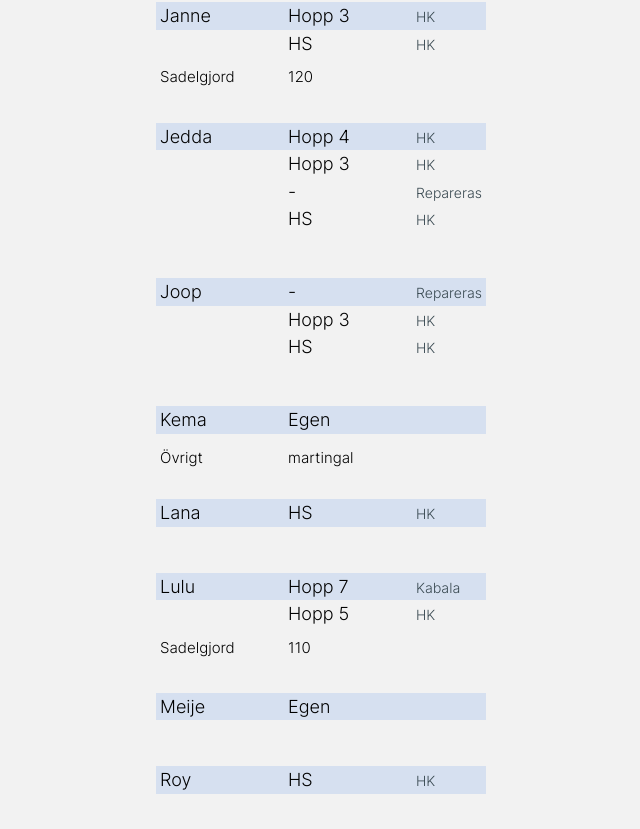
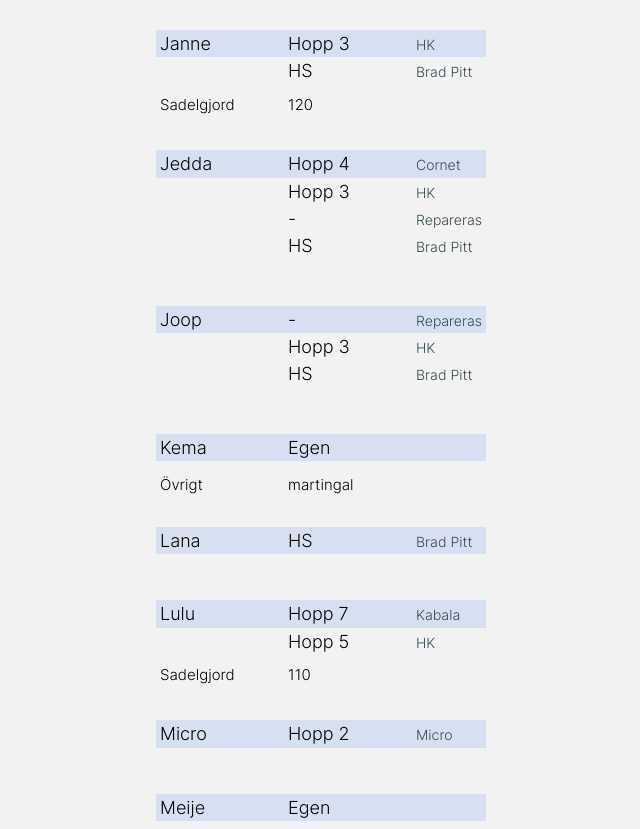
Before and after one commit to Minomichu/hoppsadlar, a Next.js app: page / in a window 1280 px wide. Shown: the part 1151-1980 px from the top of the page, without its empty margins (319-959 px from the left). Built offline with nearby package versions, Linux system fonts and the light colour scheme.

Commit message:
updated locations

```diff
--- a/src/constants/saddles.js
+++ b/src/constants/saddles.js
@@ -1,12 +1,12 @@
 const hopp1 = { saddle: 'Hopp 1', location: 'Dorcas' }
-const hopp2 = { saddle: 'Hopp 2', location: 'HK' }
+const hopp2 = { saddle: 'Hopp 2', location: 'Micro' }
 const hopp3 = { saddle: 'Hopp 3', location: 'HK' }
-const hopp4 = { saddle: 'Hopp 4', location: 'HK' }
+const hopp4 = { saddle: 'Hopp 4', location: 'Cornet' }
 const hopp5 = { saddle: 'Hopp 5', location: 'HK' }
 //const hopp6 = { saddle: 'Hopp 6', location: 'Tesla' }
 const hopp6 = { saddle: '-', location: 'Repareras' }
 const hopp7 = { saddle: 'Hopp 7', location: 'Kabala' }
-const HS = { saddle: 'HS', location: 'HK' }
+const HS = { saddle: 'HS', location: 'Brad Pitt' }
 const kieffer = { saddle: 'Kieffer', location: 'Centano' }
 const egen = { saddle: 'Egen', location: ''}  // Egen sadel som inte klassas som hoppsadel
 const confirmSaddle = " har inte hoppat på ett tag. När tillbaka: dubbelkolla att utrustningen fortf. stämmer och passar."
@@ -62,7 +62,7 @@ const EQUIPMENT = [
   },
   {
     horse: 'Harusa',
-    saddles: [hopp6, hopp3],
+    saddles: [hopp6, hopp3, hopp4],
     girthLength: { name: 'Sadelgjord', cm: '120' },
     other: [
       { name: '', equipment: [''] }
@@ -125,6 +125,14 @@ const EQUIPMENT = [
     ]
   },
   {
+    horse: 'Micro',
+    saddles: [hopp2],
+    girthLength: { name: '', cm: '' },
+    other: [
+      { name: '', equipment: [''] }
+    ],
+  },
+  {
     horse: 'Meije',
     saddles: [egen],
     girthLength: { name: '', cm: '' },
```
